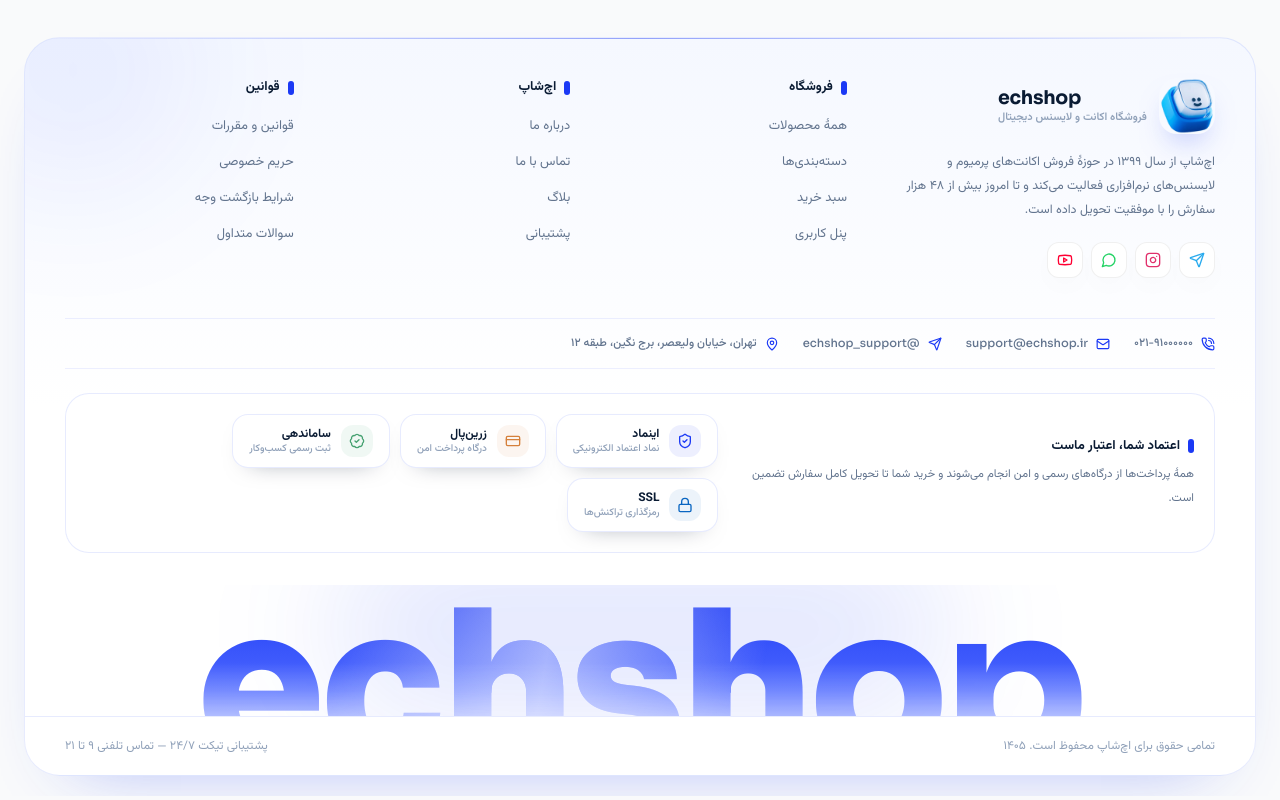
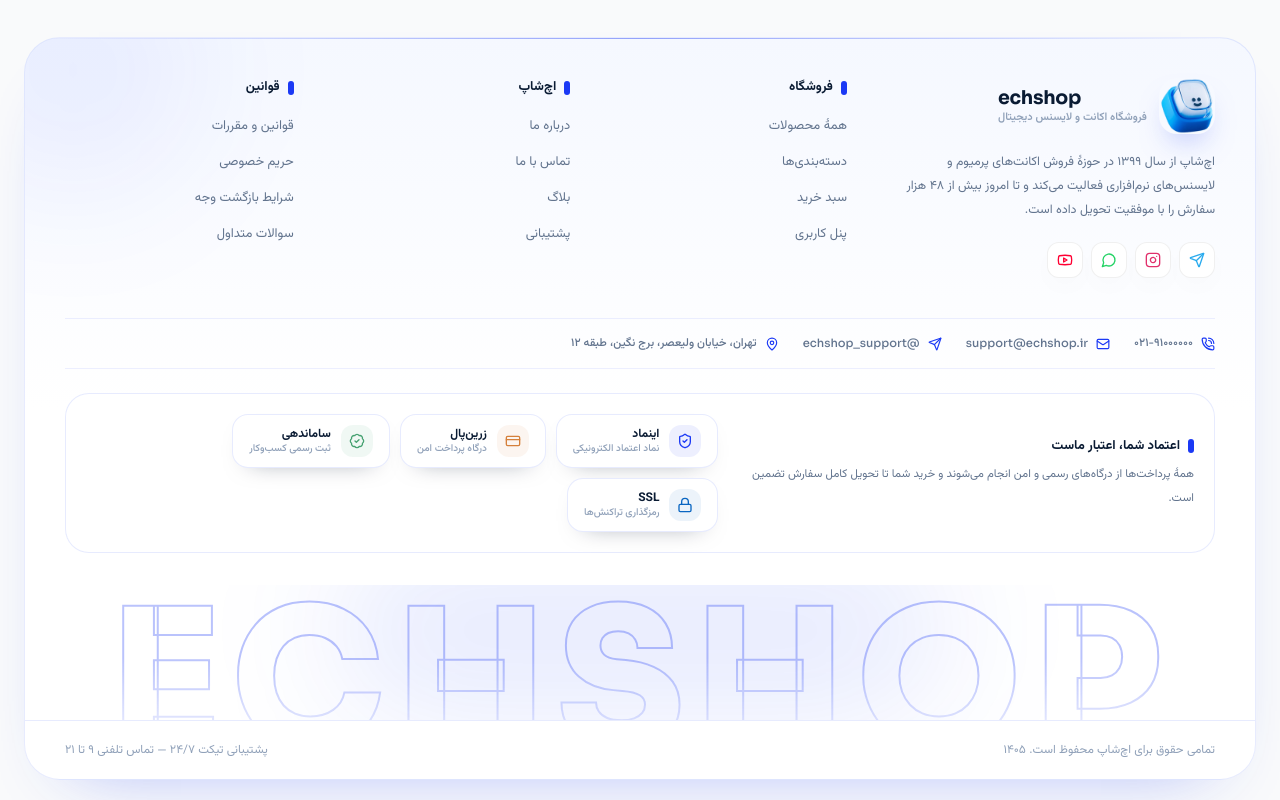
Before and after one commit to hesaamhub/echshop, a Next.js app: page /new/hexafield in a window 1280 px wide. Shown: the part 1880-2680 px from the top of the page. Built offline with nearby package versions, Linux system fonts and the light colour scheme.

Commit message:
design: وردمارک فوتر — حروف بزرگ توخالی با کشش حروف (سبک معماری) به‌جای متن پرشدهٔ گرادیانی

```diff
--- a/src/app/globals.css
+++ b/src/app/globals.css
@@ -185,50 +185,9 @@
   animation: echshop-marquee 70s linear infinite;
 }
 
-/* برق متحرک وردمارک غول‌پیکر فوتر — لایهٔ شاین روی گرادیان برند با کلیپ متنی */
-.watermark-shine {
-  background-image:
-    linear-gradient(100deg, transparent 42%, rgba(255, 255, 255, 0.55) 50%, transparent 58%),
-    linear-gradient(180deg, #1b39f5 0%, #4d68ff 52%, rgba(125, 146, 255, 0.28) 100%);
-  background-size:
-    220% 100%,
-    100% 100%;
-  background-position:
-    -140% 0,
-    0 0;
-  -webkit-background-clip: text;
-  background-clip: text;
-  color: transparent;
-  animation: watermark-shine 6.5s ease-in-out infinite;
-}
-
-@keyframes watermark-shine {
-  0% {
-    background-position:
-      -140% 0,
-      0 0;
-  }
-  55% {
-    background-position:
-      240% 0,
-      0 0;
-  }
-  100% {
-    background-position:
-      240% 0,
-      0 0;
-  }
-}
-
 @media (prefers-reduced-motion: reduce) {
   .echshop-marquee-track {
     animation: none;
-  }
-  .watermark-shine {
-    animation: none;
-    background-position:
-      0 0,
-      0 0;
   }
   html {
     scroll-behavior: auto;
--- a/src/components/site/Footer.tsx
+++ b/src/components/site/Footer.tsx
@@ -157,15 +157,16 @@ export default function Footer() {
           </div>
         </div>
 
-        {/* وردمارک غول‌پیکر با گرادیان برند، برق متحرک و هالهٔ نرم */}
+        {/* وردمارک غول‌پیکر — حروف بزرگ توخالی با کشش، سبک معماری */}
         <div className="pointer-events-none relative select-none overflow-hidden" aria-hidden>
           <span
-            className="absolute inset-x-1/4 top-1/3 h-44 -translate-y-1/2 rounded-full bg-[#1b39f5]/12 blur-3xl"
+            className="absolute inset-x-1/4 top-1/3 h-44 -translate-y-1/2 rounded-full bg-[#1b39f5]/10 blur-3xl"
           />
           <p
-            className="watermark-shine font-latin relative -mb-[0.36em] text-center text-[clamp(96px,16vw,228px)] font-extrabold leading-none tracking-tight"
+            className="font-latin relative -mb-[0.3em] text-center text-[clamp(96px,15vw,220px)] font-extrabold uppercase leading-none tracking-[0.05em] text-transparent"
             dir="ltr"
             style={{
+              WebkitTextStroke: "2px rgba(27,57,245,0.3)",
               maskImage: "linear-gradient(to bottom, #000 38%, transparent 96%)",
               WebkitMaskImage: "linear-gradient(to bottom, #000 38%, transparent 96%)",
             }}
```
